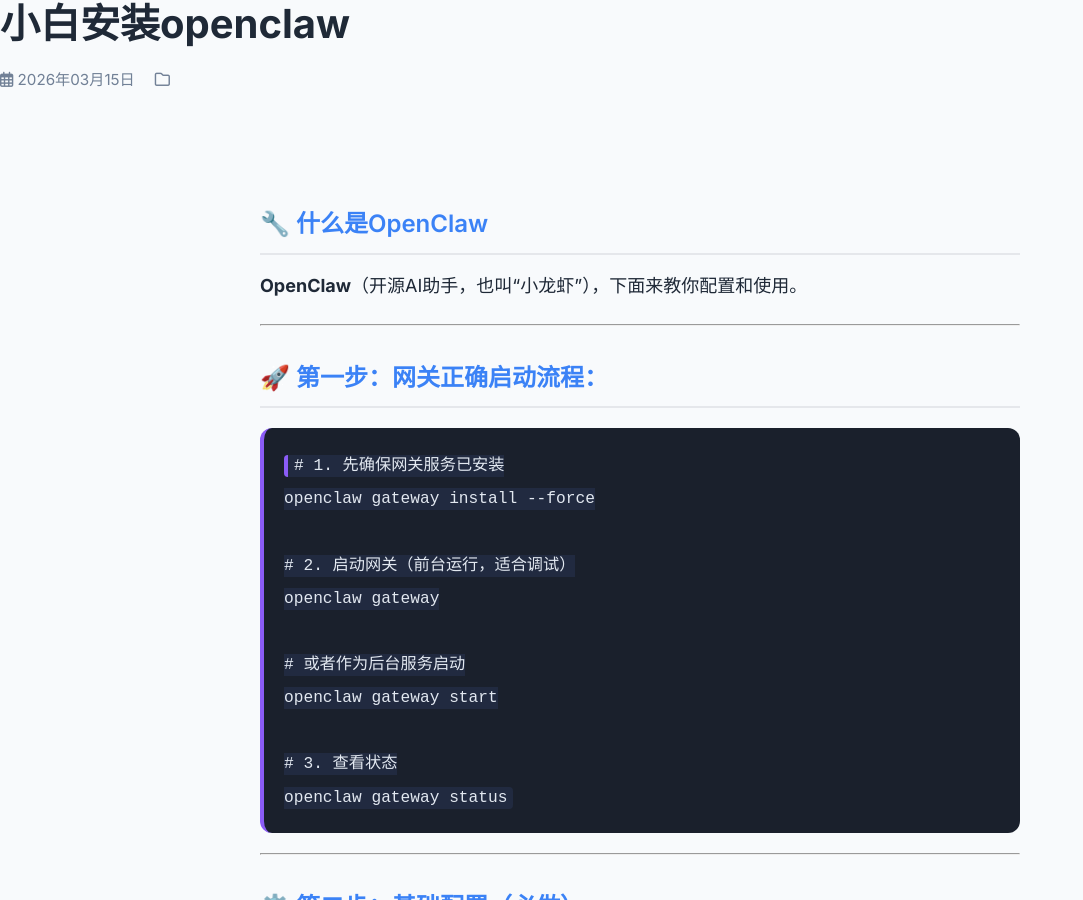
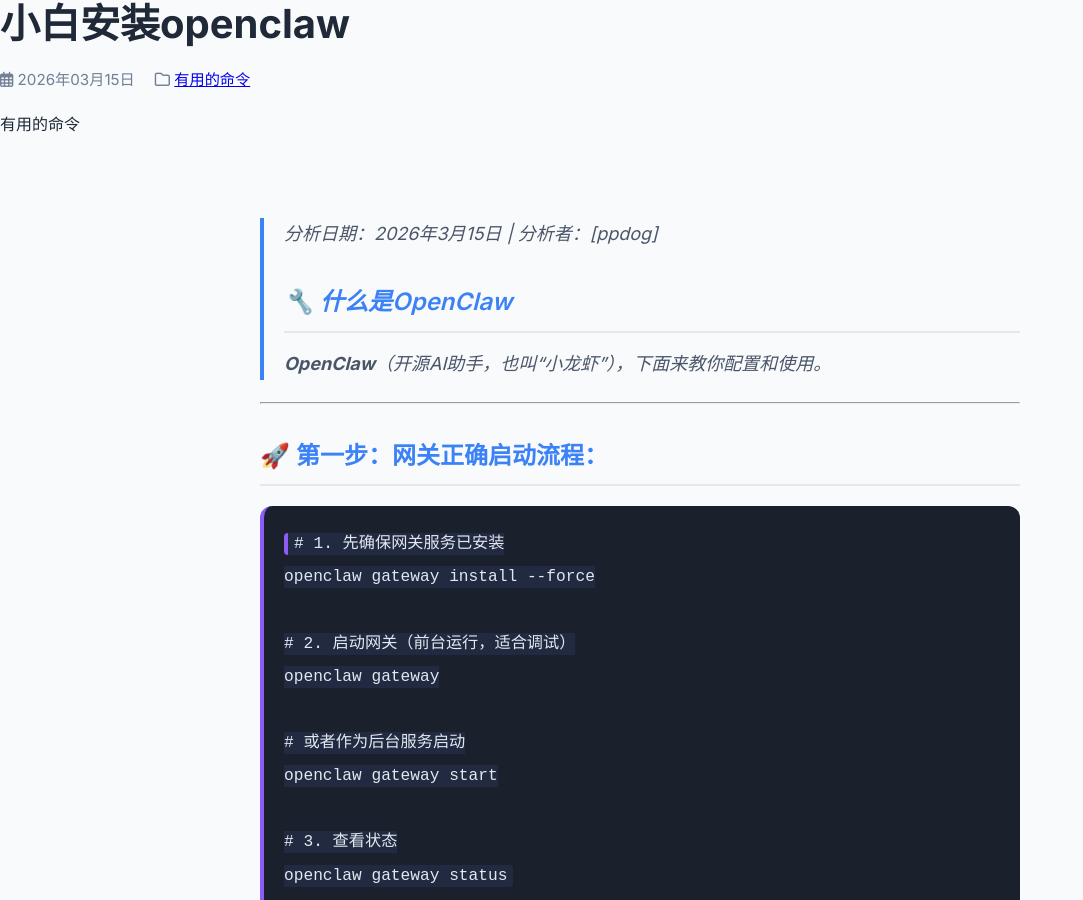
Before and after one commit to loveppdog/loveppdog.github.io, a Jekyll site: the page built from _posts/2026-03-15-小白安装openclaw.md, in a window 1280 px wide and 900 px high. Shown: the whole window, without its empty margins (0-1083 px from the left). Built offline with Jekyll 4.4.1, drawn with Linux system fonts in a browser that asks for light colours; our own code applies the rules of GitHub Pages for plain Markdown files.

Commit message:
20260315 openclaw v2

```diff
--- a/_posts/2026-03-15-小白安装openclaw.md
+++ b/_posts/2026-03-15-小白安装openclaw.md
@@ -1,3 +1,13 @@
+---
+title: "小白安装openclaw"
+date: 2026-03-15
+layout: post
+categories: [有用的命令]
+tags: [有用的命令]
+math: true  # 确保开启数学公式支持
+---
+
+> 分析日期：2026年3月15日 | 分析者：[ppdog]
 ### 🔧 什么是OpenClaw
 **OpenClaw**（开源AI助手，也叫“小龙虾”），下面来教你配置和使用。
 
```
